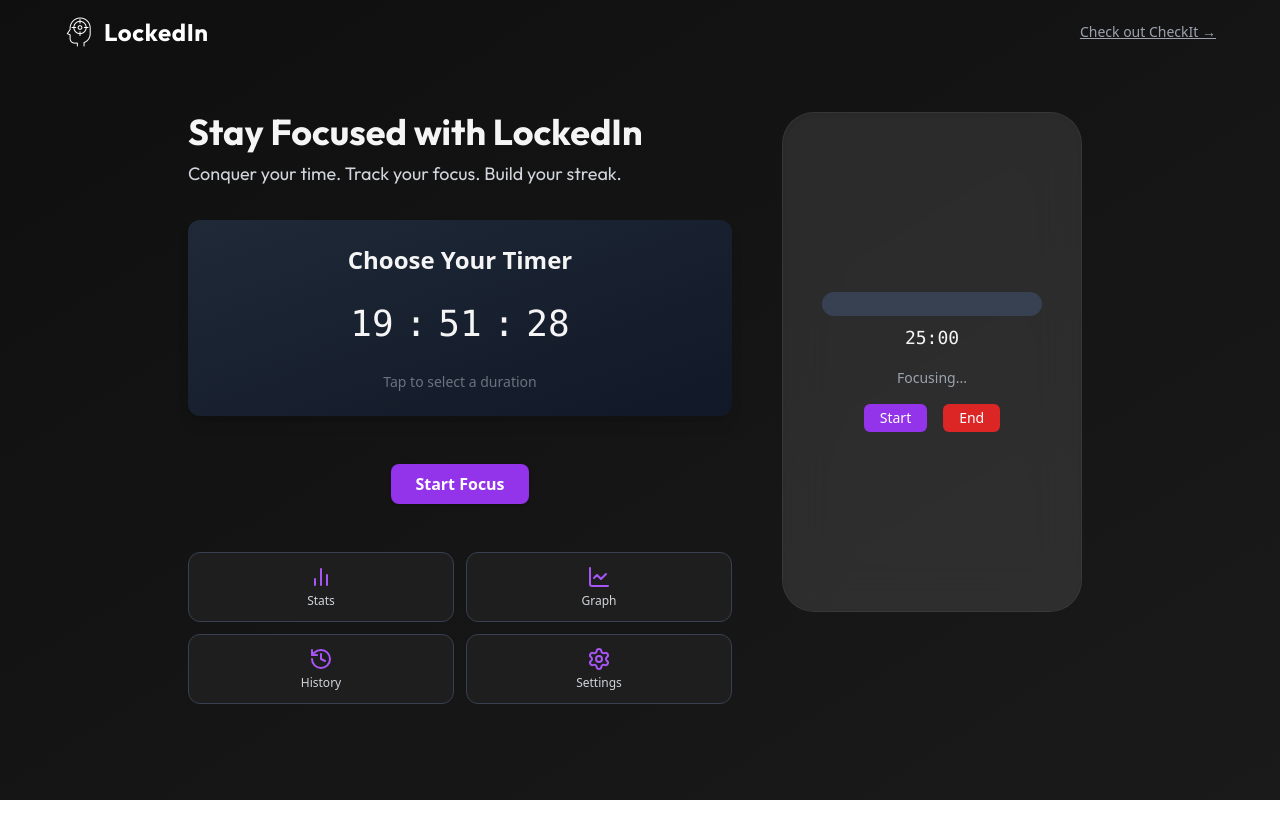
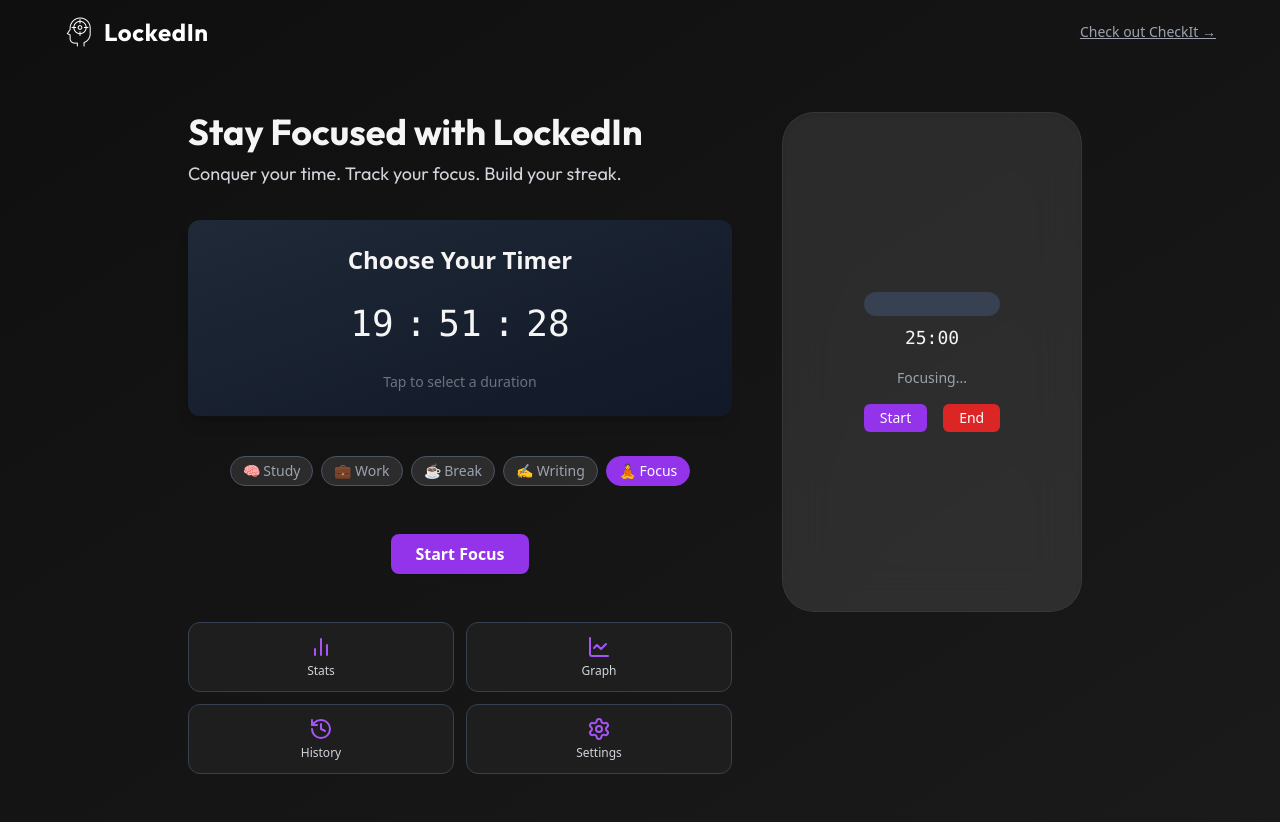
Before and after one commit to prakharp18/LockedIn, a React (Vite) app: page / in a window 1280 px wide. Before the commit the page ends 800 px from the top, so only its background shows below. Built offline with nearby package versions, Linux system fonts and the light colour scheme.

Commit message:
improved timer functionality

```diff
--- a/src/App.jsx
+++ b/src/App.jsx
@@ -11,6 +11,7 @@ function App() {
   const [isRunning, setIsRunning] = useState(false);
   const [sessionSaved, setSessionSaved] = useState(false);
   const [sessionFinished, setSessionFinished] = useState(false);
+  const [currentSessionType, setCurrentSessionType] = useState("Focus");
 
   const handleSetFocusTime = (time) => {
     setFocusTime(time);
@@ -19,11 +20,12 @@ function App() {
     }
   };
 
-  const startFocus = () => {
+  const startFocus = (type) => {
     setIsRunning(false);
     setSecondsLeft(focusTime);
     setSessionSaved(false);
     setSessionFinished(false);
+    setCurrentSessionType(type);
 
     setTimeout(() => {
       setIsRunning(true);
@@ -36,6 +38,7 @@ function App() {
       <Header />
 
       <main className="flex flex-col lg:flex-row items-start justify-center px-6 lg:px-24 py-12 gap-10 max-w-[1440px] mx-auto">
+        {/* LEFT */}
         <div className="w-full lg:w-1/2">
           {activeScreen === "home" && (
             <LandingContent
@@ -59,6 +62,7 @@ function App() {
           )}
         </div>
 
+        {/* RIGHT */}
         <div className="w-full max-w-xs flex justify-center">
           {(activeScreen === "home" || activeScreen === "focus") && (
             <PhonePreview
@@ -73,6 +77,7 @@ function App() {
               setSessionSaved={setSessionSaved}
               sessionFinished={sessionFinished}
               setSessionFinished={setSessionFinished}
+              sessionType={currentSessionType}
             />
           )}
         </div>
--- a/src/components/HistoryScreen.jsx
+++ b/src/components/HistoryScreen.jsx
@@ -4,12 +4,12 @@ function HistoryScreen({ setActiveScreen }) {
   const [history, setHistory] = useState([]);
 
   useEffect(() => {
-    const stored = JSON.parse(localStorage.getItem("lockedin_sessions")) || [];
+    const stored = JSON.parse(localStorage.getItem("focusHistory")) || [];
     setHistory(stored);
   }, []);
 
   const clearHistory = () => {
-    localStorage.removeItem("lockedin_sessions");
+    localStorage.removeItem("focusHistory");
     setHistory([]);
   };
 
@@ -51,14 +51,14 @@ function HistoryScreen({ setActiveScreen }) {
                   key={index}
                   className="bg-[#1f1f1f] border border-gray-700 rounded-xl p-4 shadow-inner"
                 >
-                  <div className="text-sm text-gray-400 mb-1 font-mono">
-                    {new Date(entry.completedAt).toLocaleString("en-IN", {
+                  <div className="text-sm text-gray-400 mb-1">
+                    {new Date(entry.timestamp).toLocaleString("en-IN", {
                       dateStyle: "medium",
                       timeStyle: "short",
                     })}
                   </div>
-                  <div className="text-base font-semibold text-white">
-                    Duration: {Math.floor(entry.duration / 60)} min
+                  <div className="text-lg font-medium text-white">
+                    Duration: {entry.duration ?? "Unknown"}
                   </div>
                   <div
                     className={`text-sm mt-1 font-mono ${
--- a/src/components/LandingContent.jsx
+++ b/src/components/LandingContent.jsx
@@ -15,6 +15,14 @@ function LandingContent({
     minutes: "25",
     seconds: "00",
   });
+  const sessionTypes = [
+    { label: "Study", emoji: "🧠" },
+    { label: "Work", emoji: "💼" },
+    { label: "Break", emoji: "☕" },
+    { label: "Writing", emoji: "✍️" },
+    { label: "Focus", emoji: "🧘" },
+  ];
+  const [sessionType, setSessionType] = useState("Focus");
 
   const handleChange = (field, value) => {
     if (!/^\d*$/.test(value)) return;
@@ -48,7 +56,7 @@ function LandingContent({
 
     setFocusTime(totalSeconds);
     setSecondsLeft(totalSeconds);
-    startFocus();
+    startFocus(sessionType);
   };
 
   return (
@@ -99,6 +107,21 @@ function LandingContent({
           })}
         </div>
       )}
+      <div className="flex flex-wrap gap-2 justify-center mt-2">
+        {sessionTypes.map((type) => (
+          <button
+            key={type.label}
+            onClick={() => setSessionType(type.label)}
+            className={`px-3 py-1 rounded-full text-sm transition-all border ${
+              sessionType === type.label
+                ? "bg-purple-600 text-white border-purple-600"
+                : "bg-white/10 text-gray-400 border-gray-600"
+            }`}
+          >
+            {type.emoji} {type.label}
+          </button>
+        ))}
+      </div>
 
       <button
         onClick={handleStart}
--- a/src/components/PhonePreview.jsx
+++ b/src/components/PhonePreview.jsx
@@ -1,5 +1,4 @@
 import { useEffect, useRef } from "react";
-import { motion } from "framer-motion";
 
 function PhonePreview({
   focusTime,
@@ -13,77 +12,49 @@ function PhonePreview({
   setSessionFinished,
   setActiveScreen,
   activeScreen,
+  sessionType,
 }) {
   const audio = new Audio("/notify.mp3");
   const intervalRef = useRef(null);
   const hasSavedRef = useRef(false);
 
-  const formatTime = (secs) =>
-    `${String(Math.floor(secs / 60)).padStart(2, "0")}:${String(
-      secs % 60
-    ).padStart(2, "0")}`;
-  const progress = Math.min(100, 100 - (secondsLeft / focusTime) * 100);
-
-  const saveSession = (status = "completed") => {
-    if (hasSavedRef.current) return;
-    const sessions = JSON.parse(
-      localStorage.getItem("lockedin_sessions") || "[]"
-    );
-    sessions.push({
-      type: "focus",
-      duration: focusTime,
-      completedAt: new Date().toISOString(),
-      status,
-    });
-    localStorage.setItem("lockedin_sessions", JSON.stringify(sessions));
-    hasSavedRef.current = true;
-    setSessionSaved(true);
-  };
-
-  const endSession = (status = "ended") => {
-    if (!hasSavedRef.current && secondsLeft < focusTime && secondsLeft > 0) {
-      saveSession(status);
-    }
-    clearInterval(intervalRef.current);
-    intervalRef.current = null;
-    setIsRunning(false);
-    setSessionFinished(false);
-    setSessionSaved(false);
-    hasSavedRef.current = false;
-    setTimeout(() => {
-      setSecondsLeft(focusTime);
-      setActiveScreen("home");
-    }, 10);
-  };
-
-  // Timer countdown effect
+  // Timer Logic
   useEffect(() => {
     if (activeScreen !== "focus" || !isRunning || intervalRef.current) return;
+
     intervalRef.current = setInterval(() => {
       setSecondsLeft((prev) => {
         if (prev <= 1) {
           clearInterval(intervalRef.current);
           intervalRef.current = null;
           setIsRunning(false);
+
+          if (!hasSavedRef.current) {
             saveSession("completed");
             setSessionFinished(true);
-          audio.play().catch(() => {});
-          Notification.permission === "granted" &&
-            new Notification("Focus session complete!", {
-              body: "Great work! Take a break or start a new session.",
-              icon: "src/assets/focus_17194259.png",
-            });
-          navigator.vibrate?.([200, 100, 200]);
+            playAlert();
+          }
+
           return 0;
         }
         return prev - 1;
       });
     }, 1000);
 
-    return () => clearInterval(intervalRef.current);
+    return () => {
+      clearInterval(intervalRef.current);
+      intervalRef.current = null;
+    };
   }, [isRunning, activeScreen]);
 
-  // Reset state when entering focus screen
+  // Ask for Notification
+  useEffect(() => {
+    if ("Notification" in window && Notification.permission !== "granted") {
+      Notification.requestPermission().catch(() => {});
+    }
+  }, []);
+
+  // Reset
   useEffect(() => {
     if (activeScreen === "focus") {
       hasSavedRef.current = false;
@@ -93,49 +64,92 @@ function PhonePreview({
     }
   }, [activeScreen, focusTime]);
 
-  // Save session on tab close or reload
-  useEffect(() => {
-    const handleUnload = () => {
-      if (
-        activeScreen === "focus" &&
-        secondsLeft < focusTime &&
-        secondsLeft > 0 &&
-        !hasSavedRef.current
-      ) {
-        saveSession("ended");
+  // Save session to history
+  const saveSession = (status = "completed") => {
+    if (hasSavedRef.current) return;
+
+    const stored = JSON.parse(localStorage.getItem("focusHistory") || "[]");
+    const mins = Math.floor(focusTime / 60);
+    const secs = focusTime % 60;
+    const durationStr =
+      mins > 0
+        ? `${mins} min${mins > 1 ? "s" : ""}${secs > 0 ? ` ${secs} sec` : ""}`
+        : `${secs} sec`;
+    duration: durationStr,
+      stored.push({
+        timestamp: Date.now(),
+        duration: durationStr,
+        status,
+        tag: sessionType || "Focus",
+      });
+    localStorage.setItem("focusHistory", JSON.stringify(stored));
+
+    hasSavedRef.current = true;
+    setSessionSaved(true);
+  };
+
+  // Desk Noti.
+  const playAlert = () => {
+    if ("Notification" in window && Notification.permission === "granted") {
+      new Notification("✅ Focus Session Completed!", {
+        body: "Take a break or start another session.",
+        icon: "src/assets/focus_17194259.png",
+      });
     }
+    audio.play().catch(() => {});
+    if (navigator.vibrate) navigator.vibrate([200, 100, 200]);
   };
-    window.addEventListener("beforeunload", handleUnload);
-    return () => window.removeEventListener("beforeunload", handleUnload);
-  }, [secondsLeft, activeScreen]);
 
-  // Ask for notification permission once
-  useEffect(() => {
-    Notification.permission !== "granted" && Notification.requestPermission();
-  }, []);
+  // End Sesh.
+  const handleEnd = () => {
+    if (!hasSavedRef.current) {
+      const status = secondsLeft === 0 ? "completed" : "ended";
+      saveSession(status);
+    }
+
+    clearInterval(intervalRef.current);
+    intervalRef.current = null;
+
+    setIsRunning(false);
+    setSessionFinished(false);
+    setSessionSaved(false);
+    hasSavedRef.current = false;
+
+    setTimeout(() => {
+      setSecondsLeft(focusTime);
+      setActiveScreen("home");
+    }, 10);
+  };
+
+  // Format time
+  const formatTime = (secs) => {
+    const min = String(Math.floor(secs / 60)).padStart(2, "0");
+    const sec = String(secs % 60).padStart(2, "0");
+    return `${min}:${sec}`;
+  };
+
+  const progress = Math.min(100, 100 - (secondsLeft / focusTime) * 100);
 
   return (
-    <motion.div
-      initial={{ opacity: 0, x: 30, scale: 0.98 }}
-      animate={{ opacity: 1, x: 0, scale: 1 }}
-      transition={{ duration: 0.5, ease: "easeOut" }}
-      className="w-[300px] h-[500px] bg-white/30 dark:bg-white/10 backdrop-blur-xl rounded-[2rem] border border-white/20 dark:border-white/5 shadow-inner p-6 flex flex-col justify-center items-center transition-all"
-    >
-      <div className="text-center w-full max-w-[220px] mb-4">
-        <div className="h-6 bg-gray-300 dark:bg-gray-700 rounded-full overflow-hidden">
+    <div className="w-[300px] h-[500px] bg-white/30 dark:bg-white/10 backdrop-blur-xl rounded-[2rem] border border-white/20 dark:border-white/5 shadow-inner p-6 flex flex-col justify-center items-center transition-all">
+      <div className="text-center">
+        <div className="w-full max-w-[220px] mb-4">
+          <div className="w-full h-6 bg-gray-300 dark:bg-gray-700 rounded-full overflow-hidden">
             <div
               className="h-full bg-purple-600 transition-all duration-500"
               style={{ width: `${progress}%` }}
             />
           </div>
-        <div className="text-lg mt-2 font-mono">{formatTime(secondsLeft)}</div>
+          <div className="text-lg mt-2 font-mono">
+            {formatTime(secondsLeft)}
+          </div>
         </div>
 
         <p className="text-sm text-gray-400 mb-4">
           {sessionFinished ? "Session Completed 🎉" : "Focusing..."}
         </p>
 
-      {sessionFinished ? (
+        {sessionFinished && (
           <button
             onClick={() => {
               setSessionFinished(false);
@@ -147,7 +161,9 @@ function PhonePreview({
           >
             Go Back
           </button>
-      ) : (
+        )}
+
+        {!sessionFinished && (
           <div className="flex gap-4 justify-center">
             <button
               onClick={() => {
@@ -167,14 +183,15 @@ function PhonePreview({
                 : "Resume"}
             </button>
             <button
-            onClick={endSession}
+              onClick={handleEnd}
               className="px-4 py-1 rounded-md bg-red-600 hover:bg-red-700 text-white text-sm"
             >
               End
             </button>
           </div>
         )}
-    </motion.div>
+      </div>
+    </div>
   );
 }
 
```
Lines whose indentation alone changed are shown as unchanged.
